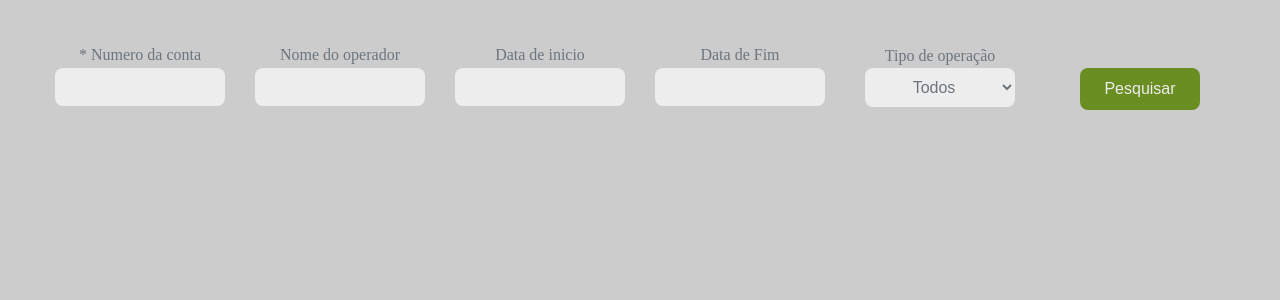
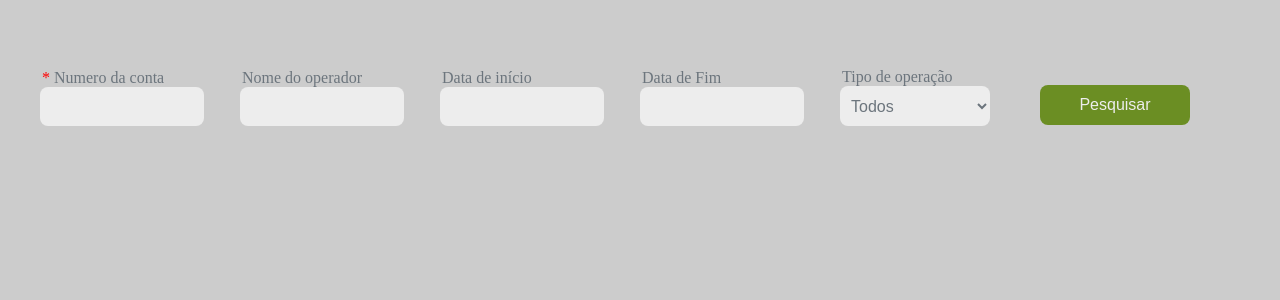
Before and after one commit to DgSantos017/PS-Java-React-front, a React (Vite) app: page / in a window 1280 px wide. Shown: the top 300 px of the page. Built offline with nearby package versions, Linux system fonts and the light colour scheme.

Commit message:
style: styling inputs

```diff
--- a/src/components/FilterTransfer.tsx
+++ b/src/components/FilterTransfer.tsx
@@ -84,36 +84,36 @@ export const FilterTransfer = () => {
 
     return <Form>
             <BoxField>
+                <Span> <span style={{color: 'red'}}> * </span> Numero da conta </Span>
                 <InputField required
                     value={numberAccount}
                     onChange={e => setNumberAccount(e.target.value)}
                 />
-                <Span> * Numero da conta </Span>
             </BoxField>
             <BoxField>
+                <Span> Nome do operador </Span>
                 <InputField
                     value={transactionOperatorName}
                     onChange={e => setTtransactionOperatorName(e.target.value)}
                 />
-                <Span> Nome do operador </Span>
             </BoxField>
             <BoxField>
+                <Span> Data de início </Span>
                 <CustomDatePicker selected={startDate} onChange={date => setStartDate(date)} dateFormat="dd/MM/yyyy" maxDate={new Date()} />
-                <Span> Data de inicio </Span>
             </BoxField>
             <BoxField>
+                <Span> Data de Fim </Span>
                 <CustomDatePicker selected={endDate} onChange={date => setEndDate(date)} dateFormat="dd/MM/yyyy" maxDate={new Date()}  />
-                <Span> Data de Fim </Span>
             </BoxField>
             <BoxField>
 
+                <Span> Tipo de operação </Span>
                 <Select value={type} onChange={(e) => setType(e.target.value)}>
                     <option value=""> Todos </option>
                     <option value="DEPOSITO"> Depósito </option>
                     <option value="SAQUE"> Saque </option>
                     <option value="TRANSFERENCIA"> Transferência </option>
                 </Select>
-                <Span> Tipo de operação </Span>
             </BoxField>
             <BoxField>
                 <ButtonSearch onClick={handleSearch}>
--- a/src/components/ReportTransfer.tsx
+++ b/src/components/ReportTransfer.tsx
@@ -1,4 +1,4 @@
-import { ContainerReport, BoxDados, BoxSaldo, TableData, TableHeader, Table, BoxTableHeader } from '../style/FilterReportStyle'
+import { ContainerReport, BoxDados, BoxSaldo, TableData, TableHeader, Table, BoxTableHeader, Boxthead, Tbody } from '../style/FilterReportStyle'
 import { useTransfersContext } from '../contexts/Transferencs'
 import { format } from 'date-fns'
 
@@ -14,15 +14,15 @@ export const ReportTransfer = () => {
           </BoxSaldo>
           <BoxDados>
             <Table>
-              <thead>
+              <Boxthead>
                 <BoxTableHeader>
                   <TableHeader> Data e Hora </TableHeader>
                   <TableHeader> Valor </TableHeader>
                   <TableHeader> Tipo </TableHeader>
                   <TableHeader> Nome do operador </TableHeader>
                 </BoxTableHeader>
-              </thead>
-              <tbody>
+              </Boxthead>
+              <Tbody>
                 {data.map((item, index) => (
                   <tr key={item.id}>
                     <TableData oddRow={index % 2 === 0}>
@@ -33,7 +33,7 @@ export const ReportTransfer = () => {
                     <TableData oddRow={index % 2 === 0}>{item.transactionOperatorName}</TableData>
                   </tr>
                 ))}
-              </tbody>
+              </Tbody>
             </Table>
           </BoxDados>
         </ContainerReport>
--- a/src/style/FilterReportStyle.ts
+++ b/src/style/FilterReportStyle.ts
@@ -69,3 +69,7 @@ export const BoxTableHeader = styled.tr`
   padding: 5px;
   display: flex;
 `
+export const Boxthead = styled.thead`
+`
+export const Tbody = styled.tbody`
+`
--- a/src/style/FilterTransferStyle.ts
+++ b/src/style/FilterTransferStyle.ts
@@ -6,17 +6,17 @@ const primaryColor = '#EDEDED'
 const secondaryColor = '#6C757D'
 
 export const CustomDatePicker = styled(DatePicker)`
-  padding: 10px;
+  padding: 2px 7px;
   border: none;
   border-radius: 8px;
   font-size: 16px;
   width: 150px;
   outline: none;
   background-color: ${primaryColor};
-  padding-left: 10px;
   color: ${secondaryColor};
   margin-bottom: 10px;
-  text-align: center;
+  text-align: left;
+  height: 35px;
 `;
 
 export const Form = styled.form`
@@ -31,54 +31,57 @@ export const Form = styled.form`
 export const BoxField = styled.section`
   display: flex;
   flex-direction: column;
-  align-items: center;
+  align-items: left;
+  justify-content: center;
   margin-top: 10px;
   width: 200px;
 `;
 
 export const Span = styled.label`
-  margin-top: 10px;
-  position: relative;
-  top: -80px;
   color: ${secondaryColor};
+  margin-left: 2px;
 `;
 
 export const InputField = styled.input`
-  padding: 10px;
   border: none;
   border-radius: 8px;
   font-size: 16px;
   width: 150px;
   outline: none;
   background-color: ${primaryColor};
-  padding-left: 10px;
+  padding: 2px 7px;
   color: ${secondaryColor};
   margin-bottom: 10px;
-  text-align: center;
+  text-align: left;
+  height: 35px;
 `;
 
 export const ButtonSearch = styled.button`
-  display: inline-block;
-  padding: 12px 24px;
+  display: flex;
   background-color: #6b8e23;
+  justify-content: center;
+  align-items: center;
   color: ${primaryColor};
   border: none;
   border-radius: 8px;
   font-size: 16px;
   cursor: pointer;
   transition: background-color 0.3s ease;
+  height: 40px;
+  width: 150px;
+  margin-top: 5px;
 `;
 
 export const Select = styled.select`
-  padding: 10px;
+  padding: 2px 7px;
   border: none;
   border-radius: 8px;
   font-size: 16px;
   width: 150px;
   outline: none;
   background-color: ${primaryColor};
-  padding-left: 10px;
   color: ${secondaryColor};
   margin-bottom: 10px;
-  text-align: center;
+  text-align: left;
+  height: 40px;
 `;
```
